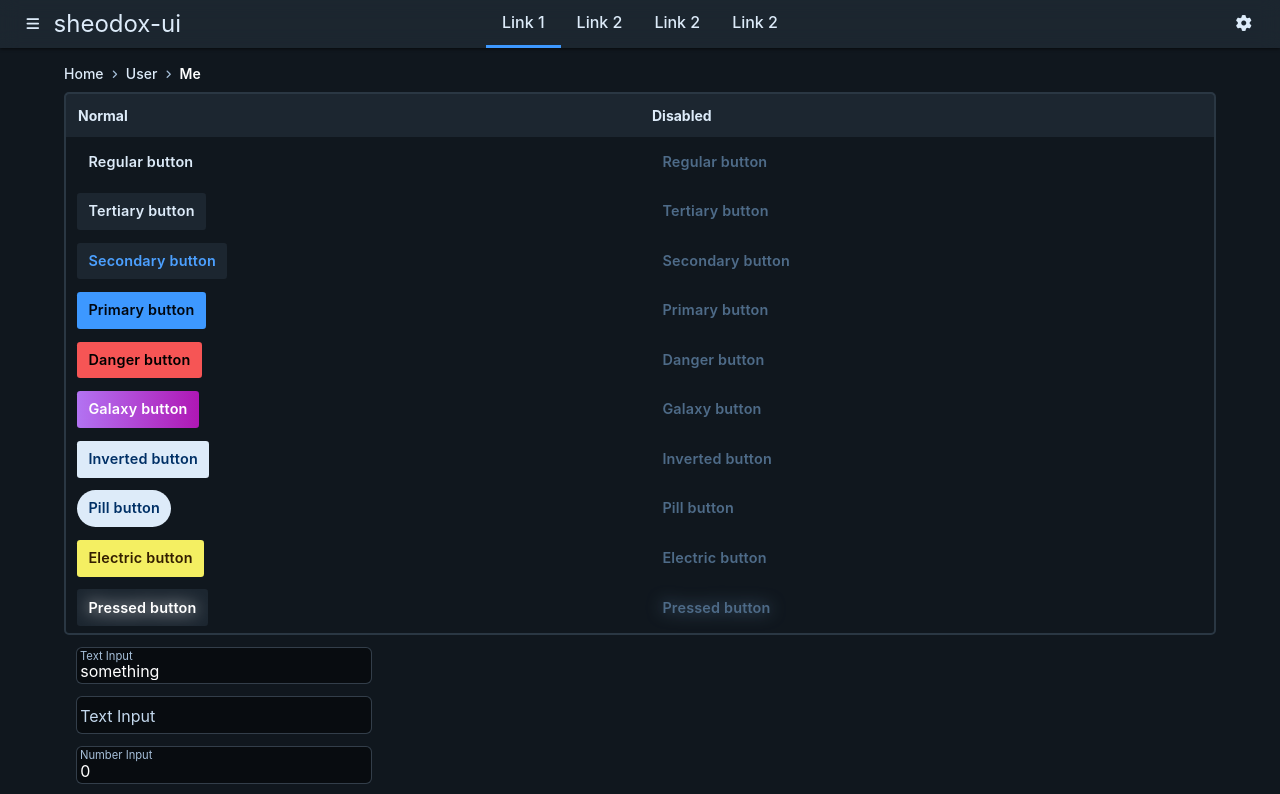
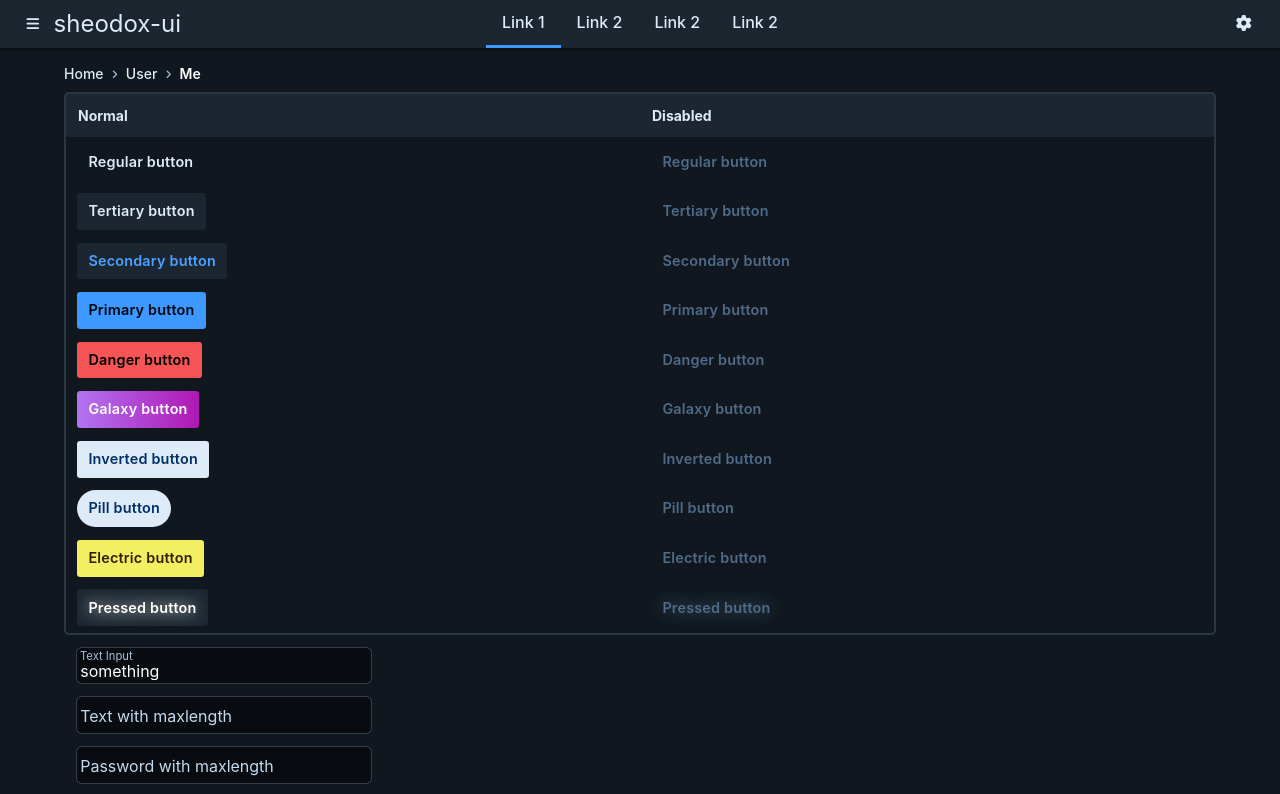
Before and after one commit to sheodox/sheodox-ui, a SvelteKit app: page / in a window 1280 px wide. Shown: the top 794 px of the page. Built offline with nearby package versions, Linux system fonts and the light colour scheme.

Commit message:
Add maxlength support to TextInput

```diff
--- a/package.json
+++ b/package.json
@@ -1,6 +1,6 @@
 {
   "name": "sheodox-ui",
-  "version": "0.19.23",
+  "version": "0.19.25",
   "description": "Common UI for my projects.",
   "type": "module",
   "scripts": {
--- a/src/lib/TextInput.svelte
+++ b/src/lib/TextInput.svelte
@@ -50,6 +50,7 @@
 			{name}
 			{placeholder}
 			{autocomplete}
+			{maxlength}
 			use:focus
 			on:focus={() => (focused = true)}
 			on:blur={() => (focused = false)}
@@ -85,6 +86,7 @@
 			{name}
 			{placeholder}
 			{autocomplete}
+			{maxlength}
 			use:focus
 			on:focus={() => (focused = true)}
 			on:blur={() => (focused = false)}
@@ -101,6 +103,7 @@
 			{name}
 			{placeholder}
 			{autocomplete}
+			{maxlength}
 			use:focus
 			on:focus={() => (focused = true)}
 			on:blur={() => (focused = false)}
@@ -129,6 +132,7 @@
 	export let min = 0;
 	export let max = 100;
 	export let step = 1;
+	export let maxlength: number | undefined = undefined;
 	// kick the element back to the parent component, so they can
 	// programatically focus without having to getElementById, useful
 	// since the ID used isn't used as-is as the input ID
--- a/src/routes/(app)/+page.svelte
+++ b/src/routes/(app)/+page.svelte
@@ -59,6 +59,8 @@
 
 <div style="width: 20rem;" class="f-column gap-3 p-3">
 	<TextInput value="something">Text Input</TextInput>
+	<TextInput value="" maxlength={5}>Text with maxlength</TextInput>
+	<TextInput value="" type="password" maxlength={5}>Password with maxlength</TextInput>
 	<TextInput value="">Text Input</TextInput>
 	<TextInput value="0" type="number">Number Input</TextInput>
 	<Checkbox checked={true}>Checkbox</Checkbox>
```
Also changed, not shown: 1 other file (tests, documents, lock files or other folders).
